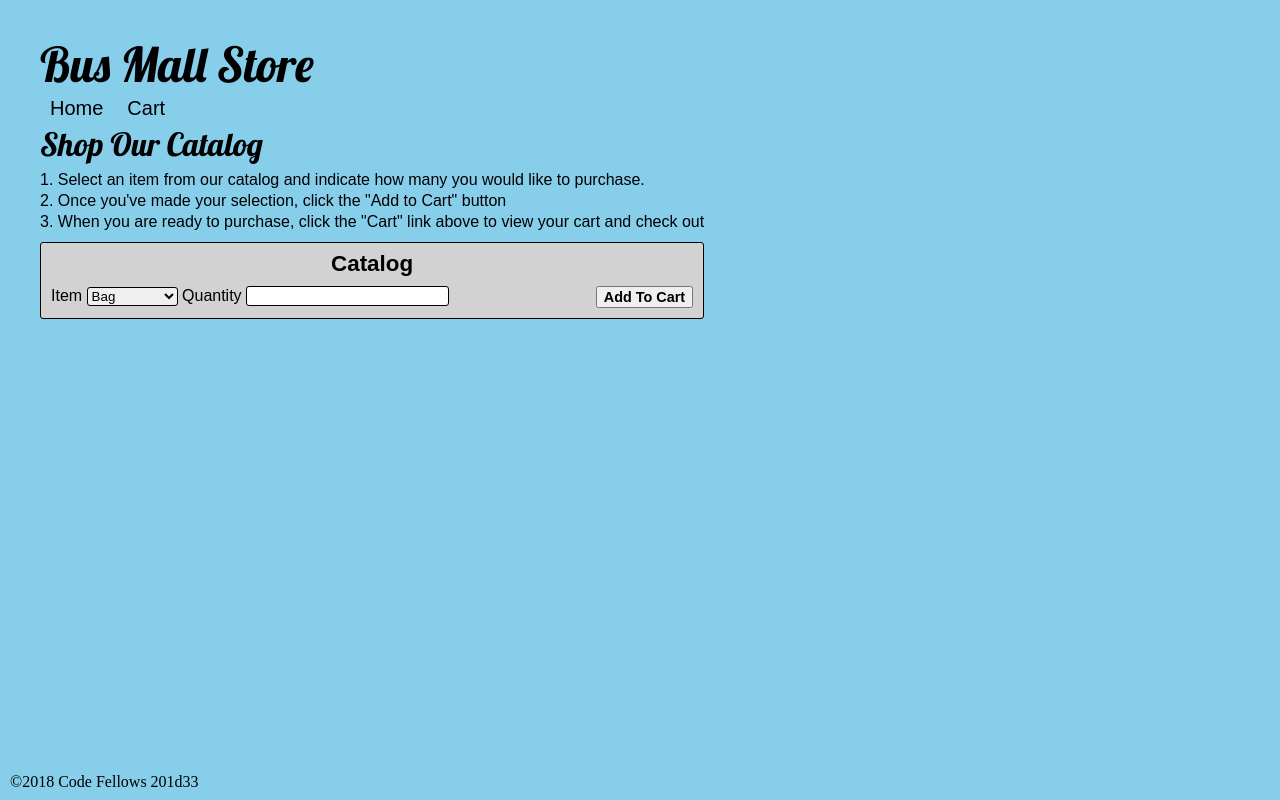
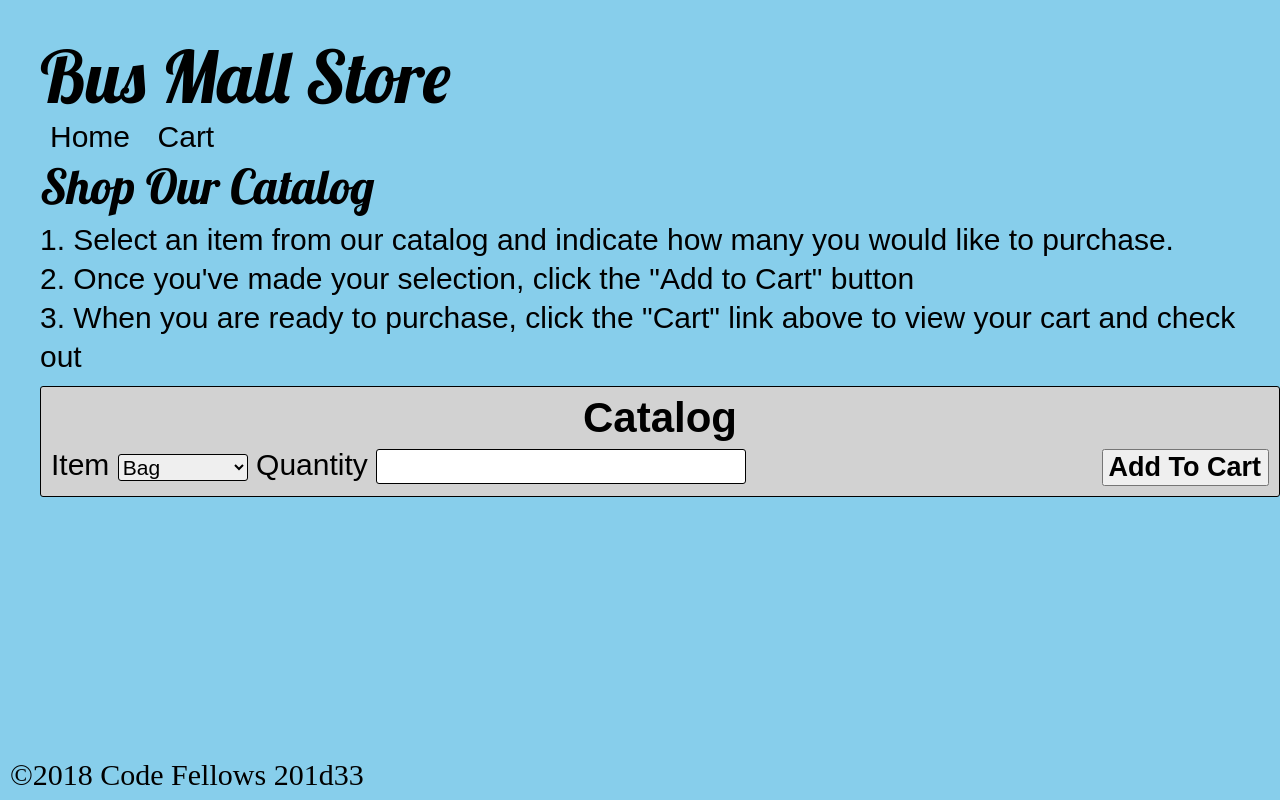
Before and after one commit to OCDAmmo3/bus-mall-cart, a plain HTML site: page index.html in a window 1280 px wide. Drawn offline with Linux system fonts and the light colour scheme; a web font is replaced by a local one.

Commit message:
Added CSS animation

```diff
--- a/style.css
+++ b/style.css
@@ -2,22 +2,25 @@
 font-family: 'Darker Grotesque', sans-serif;
 font-family: 'Lobster', cursive;
 */
-
+html {
+    font-size:30px;
+}
 body {
     background-color:skyblue;
     position:absolute;
+    font-size:1rem;
     left:40px;
     top:40px;
 }
 
 h1 {
     font-family: "Lobster", cursive;
-    font-size:48px;
+    font-size:2.4rem;
     margin-bottom:10px;
 }
 
 div h1 {
-    font-size:32px;
+    font-size:1.6rem;
 }
 
 nav ul{
@@ -32,7 +35,7 @@ nav li {
 nav a {
     text-decoration:none;
     color:black;
-    font-size:20px;
+    font-size:1.0rem;
     font-family: "Darker Grotesque", sans-serif;
 }
 
@@ -78,6 +81,7 @@ input {
     font-family: "Darker Grotesque", sans-serif;
     font-weight: bold;
     font-size:.9rem;
+    padding-left:5px;
 }
 
 footer {
@@ -86,6 +90,25 @@ footer {
     left:10px;
 }
 
+select {
+    font-size:.7rem;
+}
+
 input[type=submit] {
     float:right;
+    animation-fill-mode: backwards;
+    animation-name: shoop;
+    animation-duration: 1s;
+    animation-timing-function: linear;
+    animation-delay: 0s;
+    animation-iteration-count: 1;
 }
+
+@keyframes shoop {
+    0% {
+        transform: translate(0) scale(1);
+    }
+    100% {
+        transform: translate(-800px,-300px) scale(0);
+    }
+}
```
